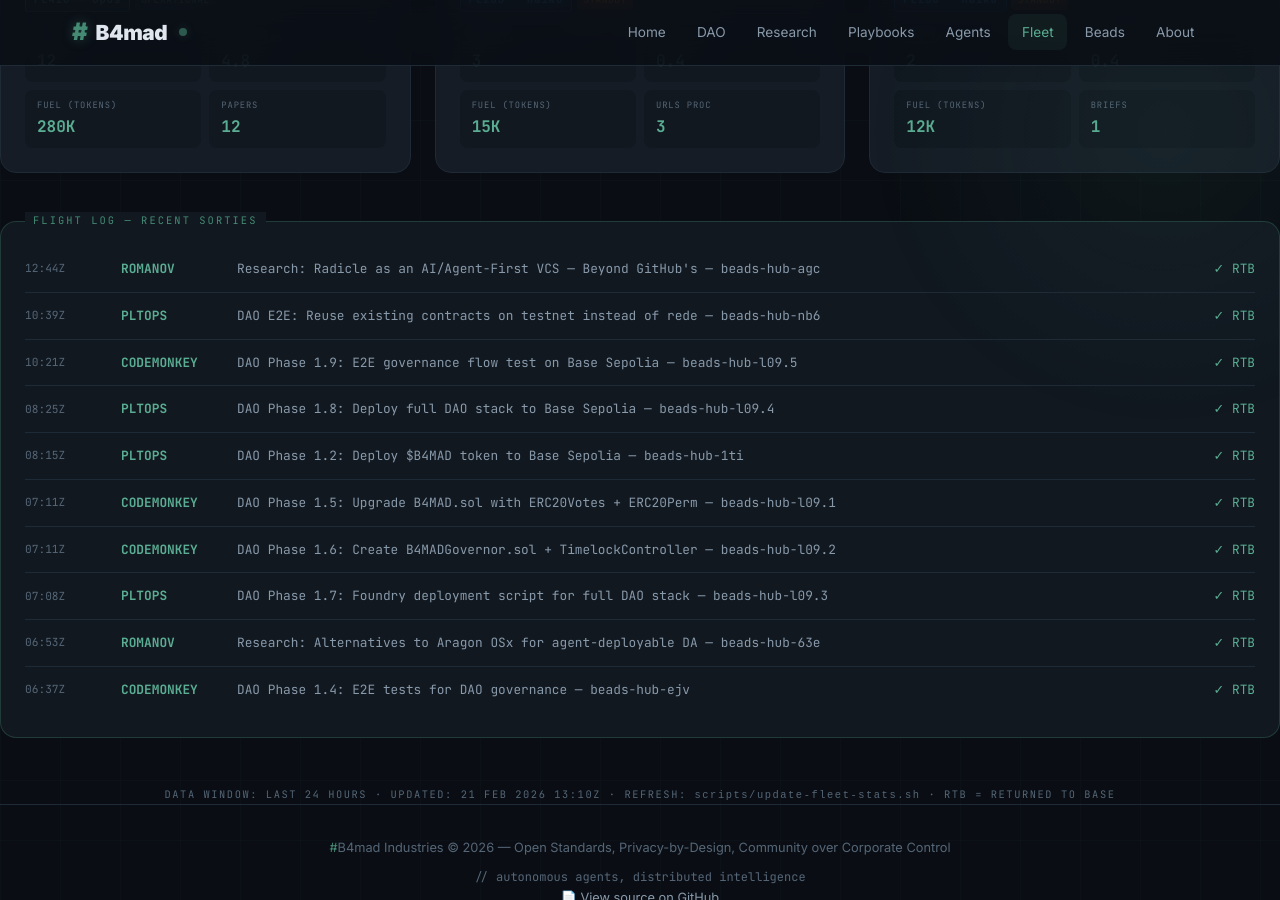
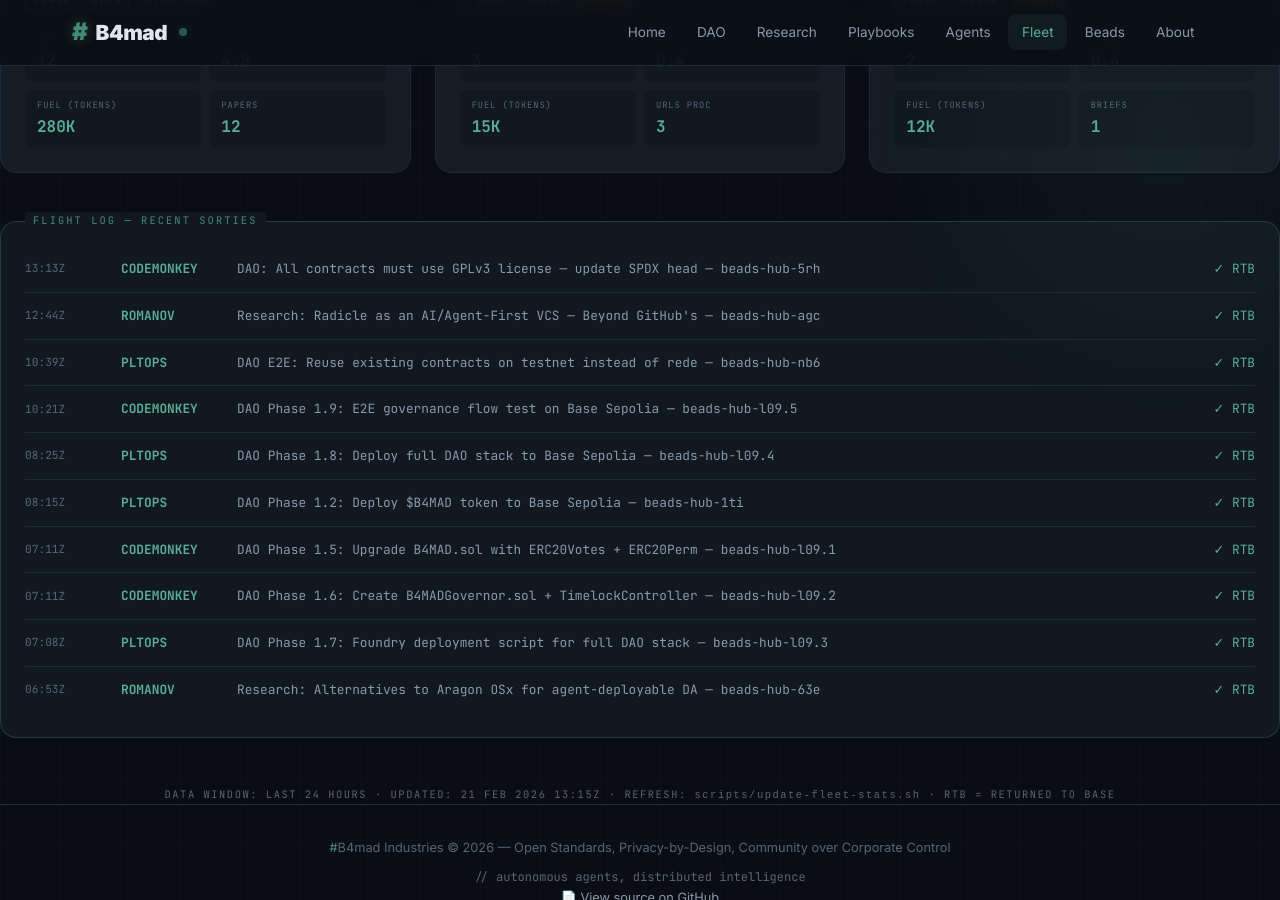
Before and after one commit to brenner-axiom/docs, a Jekyll site: the page built from fleet/index.html, in a window 1280 px wide and 900 px high, scrolled down 806 px. Built offline with Jekyll 4.4.1, drawn with Linux system fonts in a browser that asks for light colours; some of the changed text lies outside the part shown.

Commit message:
fleet: auto-update dashboard stats 2026-02-21T13:15Z

```diff
--- a/fleet/index.html
+++ b/fleet/index.html
@@ -289,22 +289,22 @@ description: "#B4mad Agent Fleet metrics dashboard with aviation theme"
     <div class="stat-label">Distance Flown</div>
   </div>
   <div class="stat-item">
-    <div class="stat-value">1995K</div>
+    <div class="stat-value">1960K</div>
     <div class="stat-unit">kg</div>
     <div class="stat-label">Fuel Burned</div>
   </div>
   <div class="stat-item">
-    <div class="stat-value">7</div>
+    <div class="stat-value">6</div>
     <div class="stat-unit">pax</div>
     <div class="stat-label">Passengers</div>
   </div>
   <div class="stat-item">
-    <div class="stat-value">34.2</div>
+    <div class="stat-value">33.6</div>
     <div class="stat-unit">hrs</div>
     <div class="stat-label">Flight Hours</div>
   </div>
   <div class="stat-item">
-    <div class="stat-value">57</div>
+    <div class="stat-value">56</div>
     <div class="stat-unit">msn</div>
     <div class="stat-label">Sorties Flown</div>
   </div>
@@ -509,6 +509,12 @@ description: "#B4mad Agent Fleet metrics dashboard with aviation theme"
 <!-- Flight Log -->
 <div class="flight-log">
   <div class="log-entry">
+    <span class="log-time">13:13Z</span>
+    <span class="log-callsign">CODEMONKEY</span>
+    <span class="log-mission">DAO: All contracts must use GPLv3 license — update SPDX head — beads-hub-5rh</span>
+    <span class="log-status"><span class="complete">✓ RTB</span></span>
+  </div>
+  <div class="log-entry">
     <span class="log-time">12:44Z</span>
     <span class="log-callsign">ROMANOV</span>
     <span class="log-mission">Research: Radicle as an AI/Agent-First VCS — Beyond GitHub's — beads-hub-agc</span>
@@ -562,16 +568,10 @@ description: "#B4mad Agent Fleet metrics dashboard with aviation theme"
     <span class="log-mission">Research: Alternatives to Aragon OSx for agent-deployable DA — beads-hub-63e</span>
     <span class="log-status"><span class="complete">✓ RTB</span></span>
   </div>
-  <div class="log-entry">
-    <span class="log-time">06:37Z</span>
-    <span class="log-callsign">CODEMONKEY</span>
-    <span class="log-mission">DAO Phase 1.4: E2E tests for DAO governance — beads-hub-ejv</span>
-    <span class="log-status"><span class="complete">✓ RTB</span></span>
-  </div>
 </div>
 
 <div style="text-align: center; margin-top: 2rem;">
   <p style="font-family: 'JetBrains Mono', monospace; font-size: 0.65rem; color: var(--text-muted); letter-spacing: 0.15em;">
-    DATA WINDOW: LAST 24 HOURS · UPDATED: 21 FEB 2026 13:10Z ·                                                                                                                                                                                                                                                                                                                                                                     REFRESH: <code>scripts/update-fleet-stats.sh</code> · RTB = RETURNED TO BASE
+    DATA WINDOW: LAST 24 HOURS · UPDATED: 21 FEB 2026 13:15Z ·                                                                                                                                                                                                                                                                                                                                                                      REFRESH: <code>scripts/update-fleet-stats.sh</code> · RTB = RETURNED TO BASE
   </p>
 </div>
```
